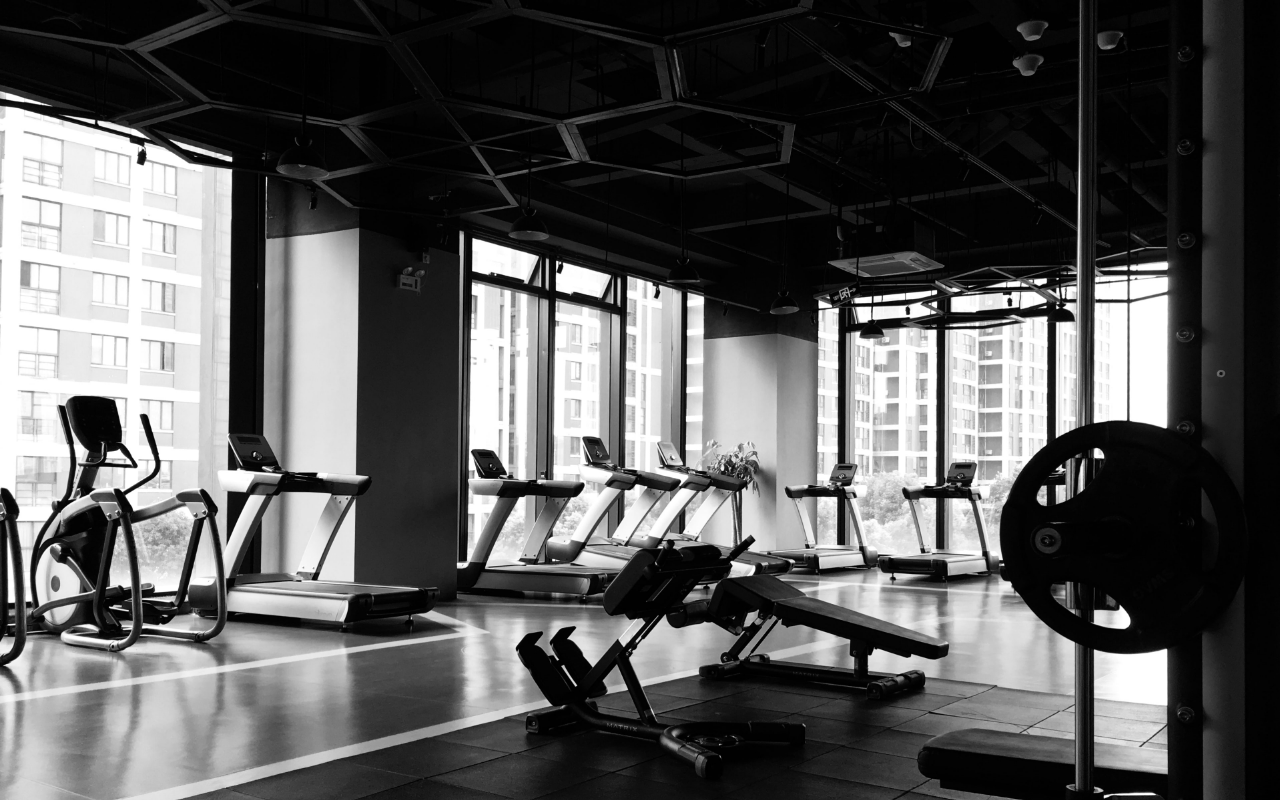
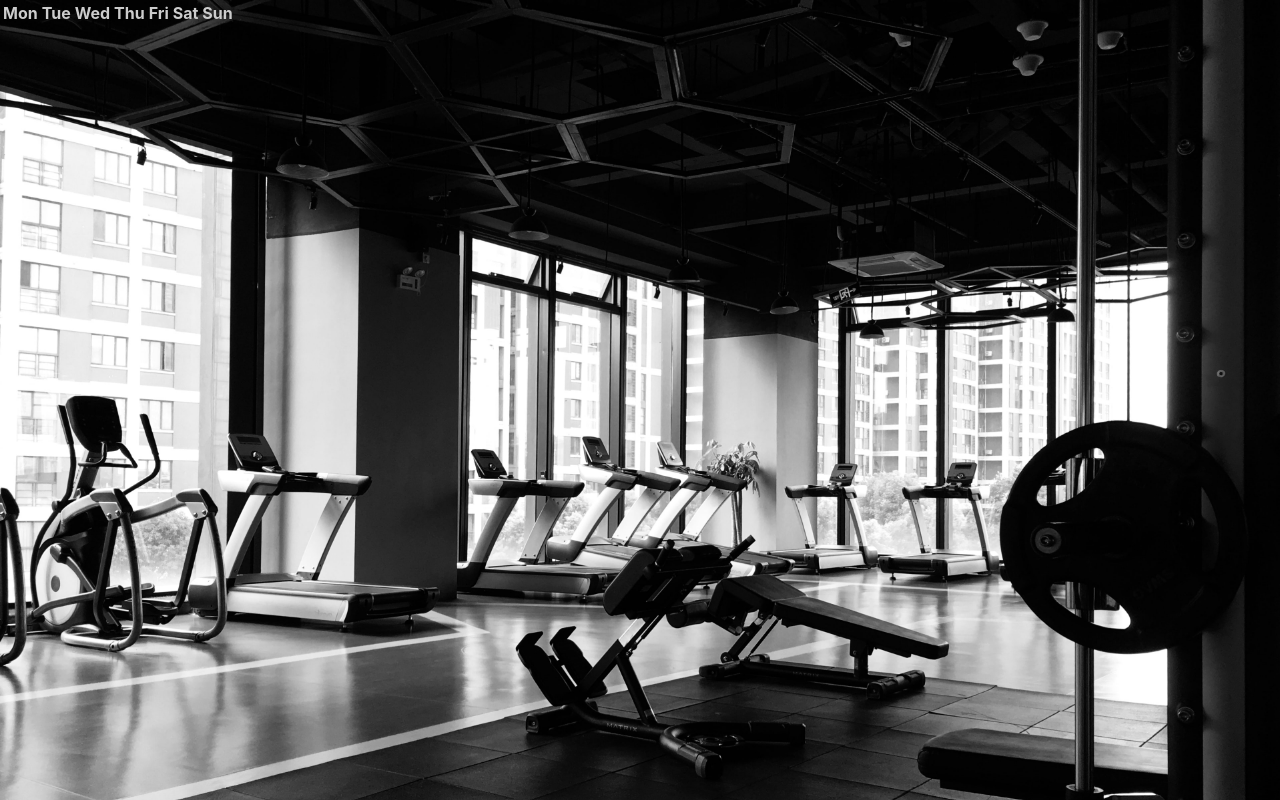
Before and after one commit to Seen3/GymReact, a JavaScript app: page / in a window 1280 px wide. Before the commit this address had no page. Built offline with nearby package versions, Linux system fonts and the light colour scheme; the HTML template or start-up script is replaced by a standard one.

Commit message:
added a homepage

```diff
--- a/src/App.js
+++ b/src/App.js
@@ -3,10 +3,34 @@
 import { Login } from './pages/login';
 import {About} from './pages/about';
 
+function Home(){
+
+  return(
+    <div>
+      <table>
+        <tr>
+        <th>Mon</th>
+        <th>Tue</th>
+        <th>Wed</th>
+        <th>Thu</th>
+        <th>Fri</th>
+        <th>Sat</th>
+        <th>Sun</th>
+        </tr>
+        <tr>
+        </tr>
+      </table>
+    </div>
+
+  )
+}
+
+
 function App() {
   return (
     <div className="App">
         <Routes>
+        <Route path='/' element={<Home/>} />
         <Route path="/Login" element={<Login />} />
         <Route path="/About" element={<About />} />
       </Routes>
```
